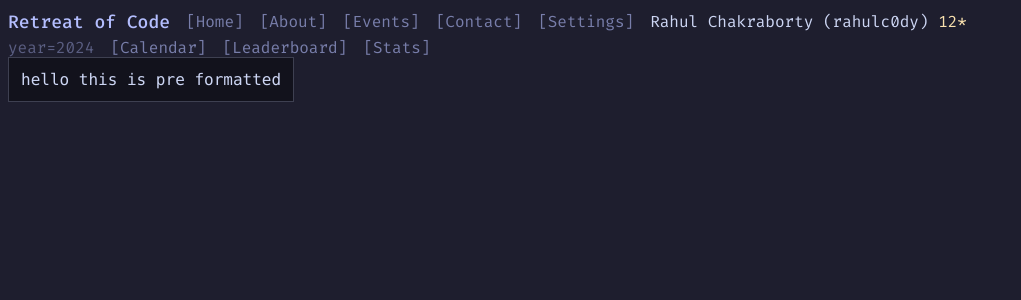
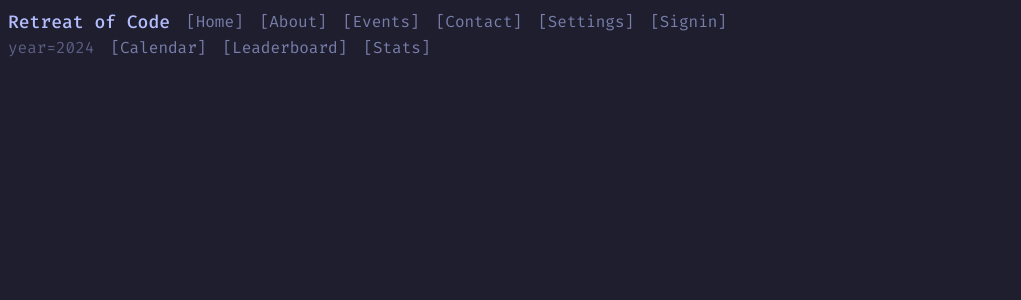
Before and after one commit to rahulc0dy/retreat-of-code, a Next.js app: page / in a window 1280 px wide. Shown: the top 300 px of the page, without its empty margins (0-1021 px from the left). Built offline with nearby package versions, Linux system fonts and the light colour scheme; no server answers.

Commit message:
feat(auth): add google authentication

```diff
--- a/app/(root)/page.tsx
+++ b/app/(root)/page.tsx
@@ -1,9 +1,7 @@
 export default async function Home() {
   return (
     <>
-      <div className="px-2">
-        <code>hello this is pre formatted</code>
-      </div>
+      <div className="px-2"></div>
     </>
   );
 }
--- /dev/null
+++ b/app/api/auth/[...nextauth]/route.ts
@@ -0,0 +1,3 @@
+import { handlers } from "@/auth";
+
+export const { GET, POST } = handlers;
--- /dev/null
+++ b/auth.ts
@@ -0,0 +1,27 @@
+import NextAuth from "next-auth";
+import Google from "next-auth/providers/google";
+import { AUTH_GOOGLE_CLIENT_ID, AUTH_GOOGLE_CLIENT_SECRET } from "@/env";
+import { DrizzleAdapter } from "@auth/drizzle-adapter";
+import { db } from "@/db";
+import { accounts, sessions, users, verificationTokens } from "@/db/schemas";
+
+export const { handlers, signIn, signOut, auth } = NextAuth({
+  adapter: DrizzleAdapter(db, {
+    usersTable: users,
+    accountsTable: accounts,
+    sessionsTable: sessions,
+    verificationTokensTable: verificationTokens,
+  }),
+  providers: [
+    Google({
+      clientId: AUTH_GOOGLE_CLIENT_ID,
+      clientSecret: AUTH_GOOGLE_CLIENT_SECRET,
+    }),
+  ],
+  callbacks: {
+    session({ session, user }) {
+      session.user.id = user.id;
+      return session;
+    },
+  },
+});
--- a/components/Navigation.tsx
+++ b/components/Navigation.tsx
@@ -1,5 +1,8 @@
 import React from "react";
 import Link from "next/link";
+import SignInButton from "@/components/SignInButton";
+import { auth } from "@/auth";
+import SignOutButton from "@/components/SignOutButton";
 
 interface NavLink {
   label: string;
@@ -50,7 +53,8 @@
   ],
 };
 
-const Navigation = () => {
+const Navigation = async () => {
+  const session = await auth();
   return (
     <nav className="items-center p-2">
       <div className="flex items-center gap-4">
@@ -65,9 +69,16 @@
           </Link>
         ))}
         {/*  TODO: Profile logic */}
-        <div>
-          Rahul Chakraborty (rahulc0dy){" "}
-          <span className="text-yellow">12*</span>{" "}
+        <div className="flex flex-wrap items-center">
+          {!session?.user ? (
+            <SignInButton />
+          ) : (
+            <>
+              <SignOutButton className={"mr-4"} />
+              <p className="mr-2 inline">{session?.user.name}</p>
+              <span className="text-yellow">12*</span>
+            </>
+          )}
         </div>
       </div>
       <div className="flex items-center gap-4">
--- /dev/null
+++ b/components/SignInButton.tsx
@@ -0,0 +1,19 @@
+import { signIn } from "@/auth";
+
+export default function SignInButton() {
+  return (
+    <form
+      action={async () => {
+        "use server";
+        await signIn("google");
+      }}
+    >
+      <button
+        type="submit"
+        className="text-lavender/60 hover:text-lavender cursor-pointer"
+      >
+        [Signin]
+      </button>
+    </form>
+  );
+}
--- /dev/null
+++ b/components/SignOutButton.tsx
@@ -0,0 +1,21 @@
+import React from "react";
+import { signOut } from "@/auth";
+
+const SignOutButton = ({ className }: { className?: string }) => {
+  return (
+    <form
+      action={async () => {
+        "use server";
+        await signOut();
+      }}
+    >
+      <button
+        type="submit"
+        className={`text-lavender/60 hover:text-lavender cursor-pointer ${className}`}
+      >
+        [SignOut]
+      </button>
+    </form>
+  );
+};
+export default SignOutButton;
--- a/db/schemas/accounts.ts
+++ b/db/schemas/accounts.ts
@@ -1,22 +1,18 @@
-import { pgTable, timestamp, unique, uuid, varchar } from "drizzle-orm/pg-core";
+import { integer, pgTable, text, uuid } from "drizzle-orm/pg-core";
 import { users } from "@/db/schemas/users";
-import { sql } from "drizzle-orm";
 
-export const accounts = pgTable(
-  "accounts",
-  {
-    id: uuid("id")
-      .default(sql`uuid_generate_v4()`)
-      .primaryKey(),
-    userId: uuid("user_id").references(() => users.id, { onDelete: "cascade" }),
-    type: varchar("type", { length: 255 }).notNull(),
-    provider: varchar("provider", { length: 255 }).notNull(),
-    providerAccountId: varchar("provider_account_id", {
-      length: 255,
-    }).notNull(),
-    refresh_token: varchar("refresh_token", { length: 255 }),
-    access_token: varchar("access_token", { length: 255 }),
-    expires_at: timestamp("expires_at", { withTimezone: true }),
-  },
-  (table) => [unique().on(table.provider, table.providerAccountId)]
-);
+export const accounts = pgTable("account", {
+  userId: uuid("userId")
+    .notNull()
+    .references(() => users.id, { onDelete: "cascade" }),
+  type: text("type").notNull(),
+  provider: text("provider").notNull(),
+  providerAccountId: text("providerAccountId").notNull(),
+  refresh_token: text("refresh_token"),
+  access_token: text("access_token"),
+  expires_at: integer("expires_at"),
+  token_type: text("token_type"),
+  scope: text("scope"),
+  id_token: text("id_token"),
+  session_state: text("session_state"),
+});
--- a/db/schemas/sessions.ts
+++ b/db/schemas/sessions.ts
@@ -1,12 +1,11 @@
 import { users } from "@/db/schemas/users";
-import { pgTable, timestamp, uuid, varchar } from "drizzle-orm/pg-core";
-import { sql } from "drizzle-orm";
+import { pgTable, text, timestamp, uuid } from "drizzle-orm/pg-core";
 
-export const sessions = pgTable("sessions", {
-  id: uuid("id")
-    .default(sql`uuid_generate_v4()`)
-    .primaryKey(),
-  sessionToken: varchar("session_token", { length: 255 }).notNull().unique(),
-  userId: uuid("user_id").references(() => users.id, { onDelete: "cascade" }),
+export const sessions = pgTable("session", {
+  // note: table name should be singular
+  sessionToken: text("sessionToken").notNull().primaryKey(),
+  userId: uuid("userId")
+    .notNull()
+    .references(() => users.id, { onDelete: "cascade" }),
   expires: timestamp("expires", { withTimezone: true }).notNull(),
 });
--- a/db/schemas/users.ts
+++ b/db/schemas/users.ts
@@ -1,12 +1,12 @@
-import { pgTable, timestamp, uuid, varchar } from "drizzle-orm/pg-core";
+import { pgTable, text, timestamp, uuid } from "drizzle-orm/pg-core";
 import { sql } from "drizzle-orm";
 
-export const users = pgTable("users", {
+export const users = pgTable("user", {
   id: uuid("id")
     .default(sql`uuid_generate_v4()`)
     .primaryKey(),
-  name: varchar("name", { length: 255 }),
-  email: varchar("email", { length: 255 }).notNull().unique(),
+  name: text("name"),
+  email: text("email").notNull().unique(),
   emailVerified: timestamp("email_verified", { withTimezone: true }),
-  image: varchar("image", { length: 255 }),
+  image: text("image"),
 });
--- a/db/schemas/verificationTokens.ts
+++ b/db/schemas/verificationTokens.ts
@@ -1,10 +1,10 @@
-import { pgTable, primaryKey, timestamp, varchar } from "drizzle-orm/pg-core";
+import { pgTable, primaryKey, text, timestamp } from "drizzle-orm/pg-core";
 
 export const verificationTokens = pgTable(
-  "verification_tokens",
+  "verification_token",
   {
-    identifier: varchar("identifier", { length: 255 }).notNull(),
-    token: varchar("token", { length: 255 }).notNull(),
+    identifier: text("identifier").notNull(),
+    token: text("token").notNull(),
     expires: timestamp("expires", { withTimezone: true }).notNull(),
   },
   (table) => [primaryKey({ columns: [table.identifier, table.token] })]
--- a/env.ts
+++ b/env.ts
@@ -6,9 +6,16 @@
   path: "./.env.local",
 });
 
-export const { DATABASE_URL } = createEnv({
+export const {
+  DATABASE_URL,
+  AUTH_GOOGLE_CLIENT_SECRET,
+  AUTH_GOOGLE_CLIENT_ID,
+} = createEnv({
   server: {
     DATABASE_URL: z.string().url(),
+    AUTH_SECRET: z.string(),
+    AUTH_GOOGLE_CLIENT_ID: z.string(),
+    AUTH_GOOGLE_CLIENT_SECRET: z.string(),
   },
 
   /**
--- a/package.json
+++ b/package.json
@@ -9,11 +9,13 @@
     "lint": "next lint"
   },
   "dependencies": {
+    "@auth/drizzle-adapter": "^1.8.0",
     "@neondatabase/serverless": "^0.10.4",
     "@t3-oss/env-core": "^0.12.0",
     "dotenv": "^16.4.7",
     "drizzle-orm": "^0.40.0",
     "next": "15.2.1",
+    "next-auth": "5.0.0-beta.25",
     "react": "^19.0.0",
     "react-dom": "^19.0.0",
     "zod": "^3.24.2"
```
Also changed, not shown: 1 other file (tests, documents, lock files or other folders).
